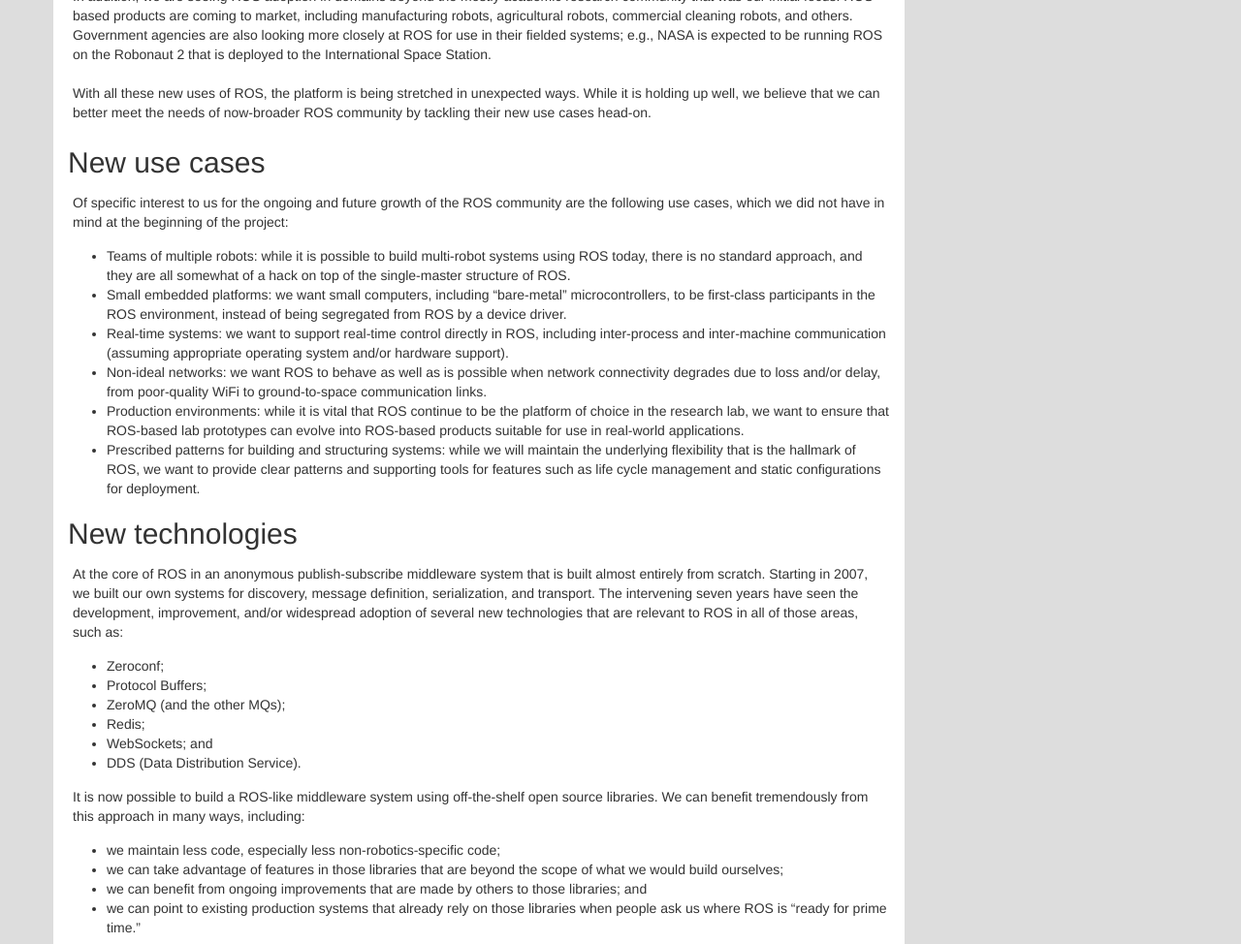
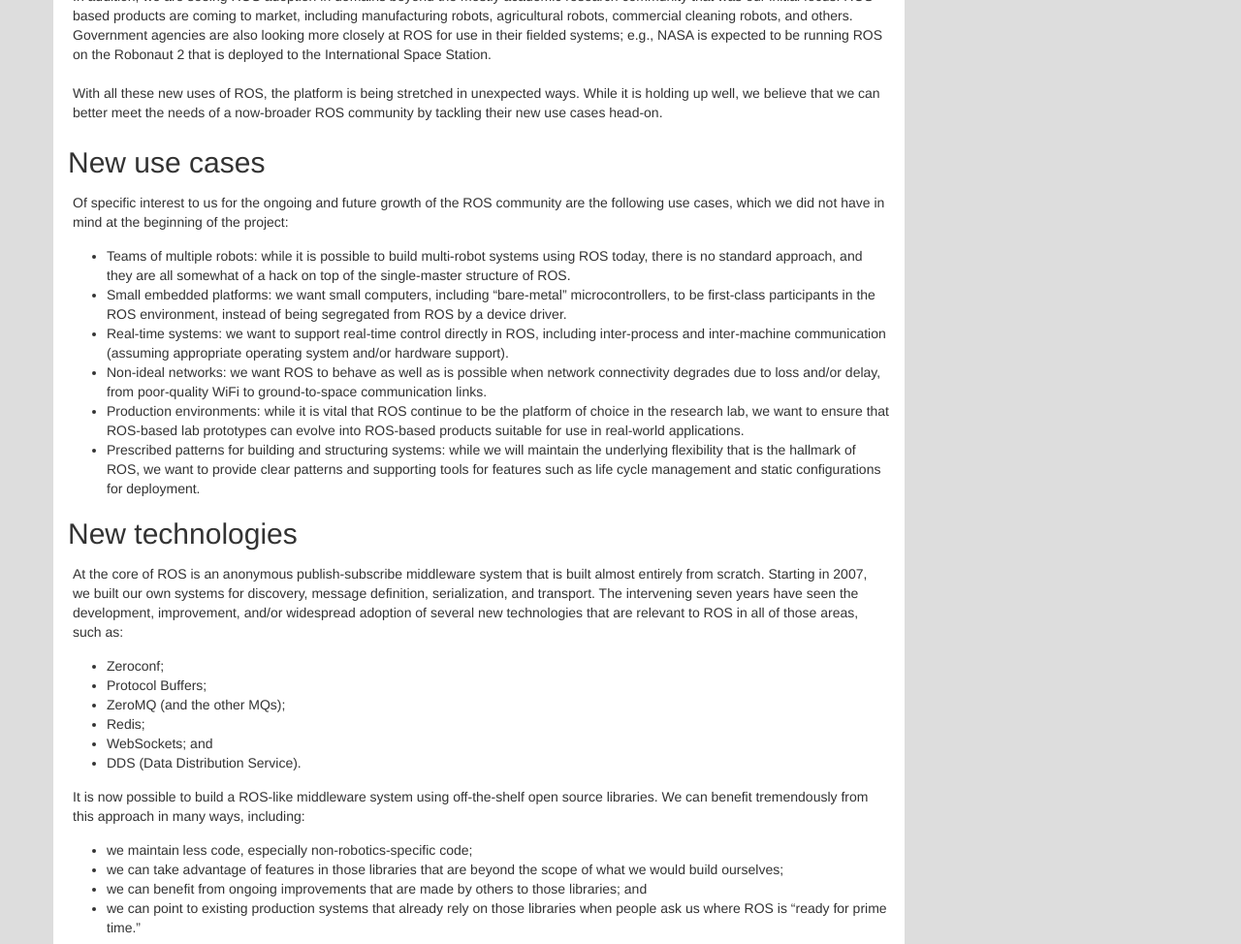
Before and after one commit to ros2/design, a Jekyll site: the page built from articles/10_why_ros2.md, in a window 1280 px wide and 1400 px high, scrolled down 538 px. Shown: the part 172-1146 px from the top of the window at 97% size. Built offline with Jekyll 4.4.1, drawn with Linux system fonts in a browser that asks for light colours; nearby versions of some CDN libraries.

Commit message:
Update 10_why_ros2.md

```diff
--- a/articles/10_why_ros2.md
+++ b/articles/10_why_ros2.md
@@ -61,7 +61,7 @@ International Space Station.
 
 With all these new uses of ROS, the platform is being stretched in
 unexpected ways.  While it is holding up well, we believe that we can
-better meet the needs of now-broader ROS community by tackling their new
+better meet the needs of a now-broader ROS community by tackling their new
 use cases head-on.
 
 ## New use cases
@@ -93,7 +93,7 @@ beginning of the project:
 
 ## New technologies
 
-At the core of ROS in an anonymous publish-subscribe middleware system that
+At the core of ROS is an anonymous publish-subscribe middleware system that
 is built almost entirely from scratch.  Starting in 2007, we built our own
 systems for discovery, message definition, serialization, and transport.
 The intervening seven years have seen the development, improvement, and/or
@@ -111,7 +111,7 @@ It is now possible to build a ROS-like middleware system using
 off-the-shelf open source libraries.  We can benefit tremendously from this
 approach in many ways, including:
 
-- we maintain less code, especially less non-robotics-specific code;
+- we maintain less code, especially non-robotics-specific code;
 - we can take advantage of features in those libraries that are beyond the
   scope of what we would build ourselves;
 - we can benefit from ongoing improvements that are made by others to those
```
